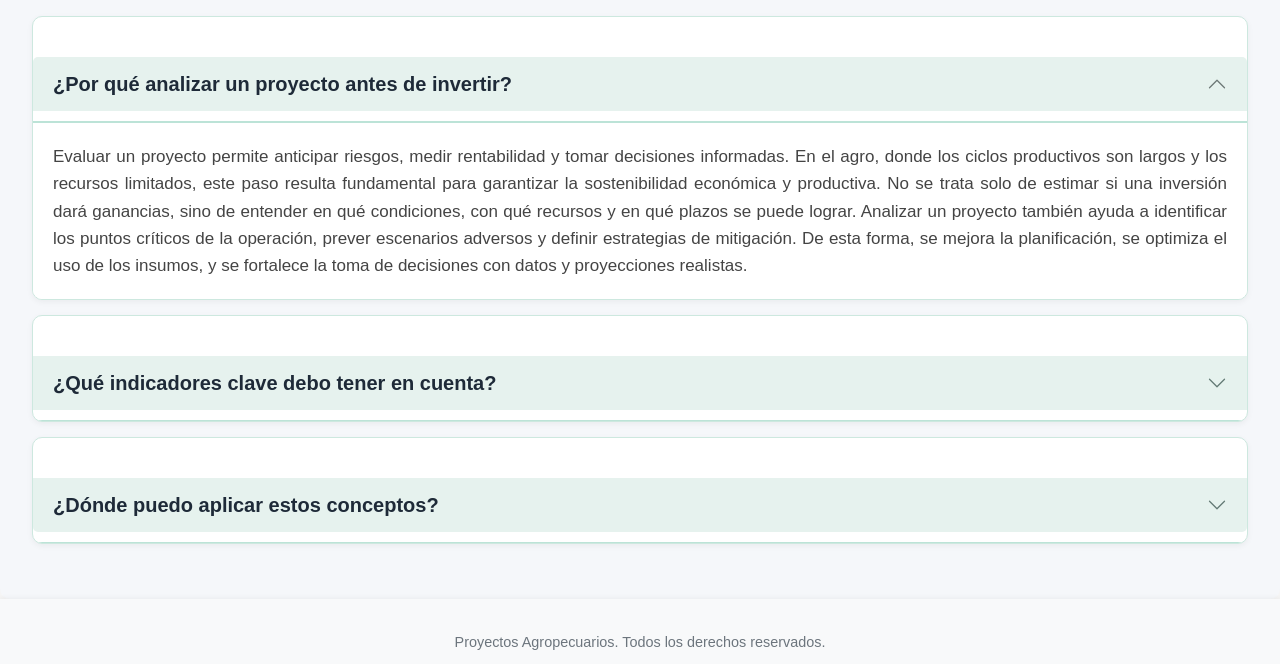
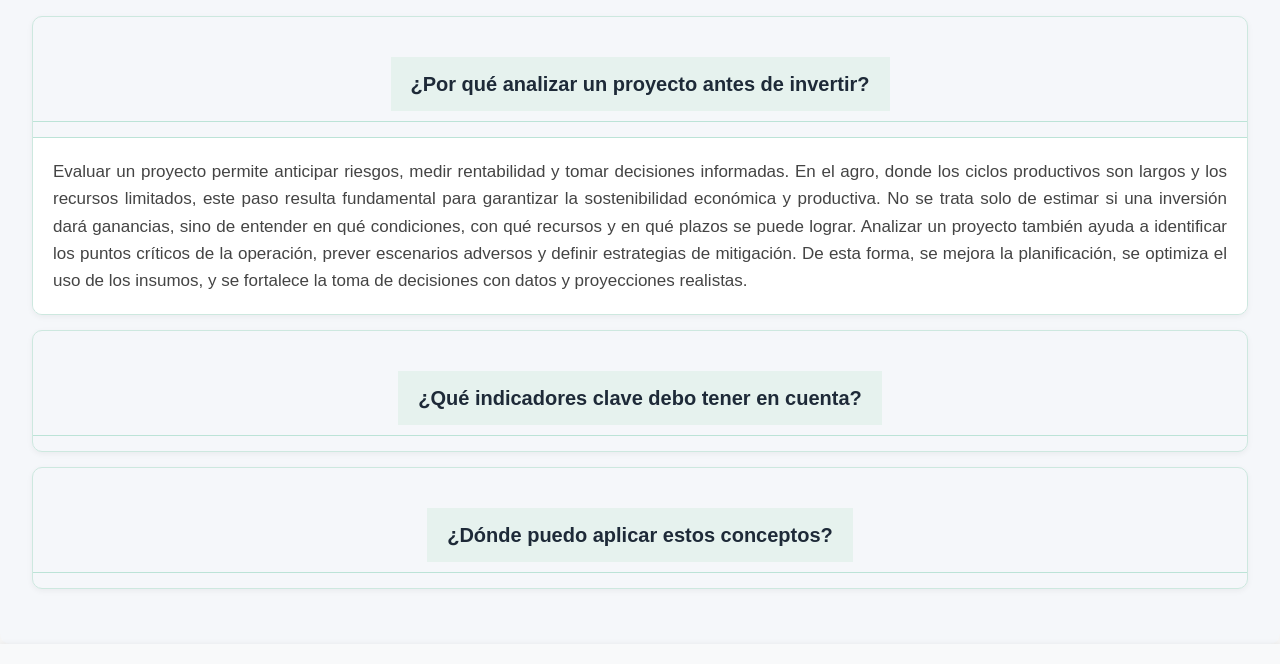
Before and after one commit to LolaScheib/Proyectos-Agropec, a plain HTML site: page pages/preg-frec.html in a window 1280 px wide. Shown: the part 497-1161 px from the top of the page. Drawn offline with nearby package versions, Linux system fonts and the light colour scheme; grey boxes are pictures that could not be loaded.

Commit message:
hice cambios en el accordion

```diff
--- a/pages/preg-frec.html
+++ b/pages/preg-frec.html
@@ -83,11 +83,11 @@
     <main>
       <section class="container-fluid">
         <h1>Preguntas frecuentes</h1>
-        <div class="accordion custom-accordion" id="accordionExample">
-          <div class="accordion-item">
-            <h2 class="accordion-header" id="headingOne">
+        <div class="acordeon-preguntas" id="acordeonExample">
+          <div class="pregunta">
+            <h2 class="encabezado-pregunta" id="headingOne">
               <button
-                class="accordion-button"
+                class="boton-pregunta"
                 type="button"
                 data-bs-toggle="collapse"
                 data-bs-target="#collapseOne"
@@ -99,11 +99,11 @@
             </h2>
             <div
               id="collapseOne"
-              class="accordion-collapse collapse show"
+              class="respuesta collapse show"
               aria-labelledby="headingOne"
-              data-bs-parent="#accordionExample"
+              data-bs-parent="#acordeonExample"
             >
-              <div class="accordion-body">
+              <div class="cuerpo-respuesta">
                 Evaluar un proyecto permite anticipar riesgos, medir
                 rentabilidad y tomar decisiones informadas. En el agro, donde
                 los ciclos productivos son largos y los recursos limitados, este
@@ -119,10 +119,10 @@
               </div>
             </div>
           </div>
-          <div class="accordion-item">
-            <h2 class="accordion-header" id="headingTwo">
+          <div class="pregunta">
+            <h2 class="encabezado-pregunta" id="headingTwo">
               <button
-                class="accordion-button collapsed"
+                class="boton-pregunta collapsed"
                 type="button"
                 data-bs-toggle="collapse"
                 data-bs-target="#collapseTwo"
@@ -134,11 +134,11 @@
             </h2>
             <div
               id="collapseTwo"
-              class="accordion-collapse collapse"
+              class="respuesta collapse"
               aria-labelledby="headingTwo"
-              data-bs-parent="#accordionExample"
+              data-bs-parent="#acordeonExample"
             >
-              <div class="accordion-body">
+              <div class="cuerpo-respuesta">
                 Rentabilidad esperada, nivel de riesgo y horizonte temporal son
                 los tres pilares principales para analizar si conviene invertir
                 en un proyecto. Estos factores forman el triángulo básico de
@@ -156,10 +156,10 @@
               </div>
             </div>
           </div>
-          <div class="accordion-item">
-            <h2 class="accordion-header" id="headingThree">
+          <div class="pregunta">
+            <h2 class="encabezado-pregunta" id="headingThree">
               <button
-                class="accordion-button collapsed"
+                class="boton-pregunta collapsed"
                 type="button"
                 data-bs-toggle="collapse"
                 data-bs-target="#collapseThree"
@@ -171,11 +171,11 @@
             </h2>
             <div
               id="collapseThree"
-              class="accordion-collapse collapse"
+              class="respuesta collapse"
               aria-labelledby="headingThree"
-              data-bs-parent="#accordionExample"
+              data-bs-parent="#acordeonExample"
             >
-              <div class="accordion-body">
+              <div class="cuerpo-respuesta">
                 En emprendimientos agrícolas, ganaderos, forestales o mixtos, la
                 evaluación de proyectos es clave para garantizar la
                 sostenibilidad y el éxito a largo plazo. Este análisis también
@@ -194,6 +194,7 @@
         </div>
       </section>
     </main>
+
     <footer class="footer">
       <p class="p-footer">
         Proyectos Agropecuarios. Todos los derechos reservados.
--- a/styles/style.css
+++ b/styles/style.css
@@ -213,7 +213,7 @@ button.btn.btn-primary {
 }
 
 /* --- Estilo personalizado para acordeón --- */
-.custom-accordion .accordion-button {
+.acordeon-preguntas .boton-pregunta {
   background-color: #e6f2ee;
   color: #1e2a38;
   font-family: "Mulish", sans-serif;
@@ -224,11 +224,13 @@ button.btn.btn-primary {
   padding: 15px 20px;
   transition: background-color 0.3s ease;
 }
-.custom-accordion .accordion-button:hover {
+
+.acordeon-preguntas .boton-pregunta:hover {
   background-color: #d0e7df;
   color: #257d67;
 }
-.custom-accordion .accordion-body {
+
+.acordeon-preguntas .cuerpo-respuesta {
   background-color: #ffffff;
   color: #444;
   padding: 20px;
@@ -236,16 +238,16 @@ button.btn.btn-primary {
   border-top: 1px solid #bce3d7;
   font-family: "Nunito", sans-serif;
 }
-.custom-accordion .accordion-item {
+
+.acordeon-preguntas .pregunta {
   border: 1px solid #cde8df;
   border-radius: 10px;
   margin-bottom: 15px;
   overflow: hidden;
   box-shadow: 0 2px 6px rgba(0, 0, 0, 0.05);
 }
-.custom-accordion .accordion-button::after {
+
+.acordeon-preguntas .boton-pregunta::after {
   filter: invert(47%) sepia(17%) saturate(367%) hue-rotate(116deg)
     brightness(91%) contrast(85%);
 }
-
-/* LO ÚNICO QUE ME QUEDA ES REVISAR LOS HTML QUE ESTEN TODOS BIEN Y VER SI LOS ESTILOS PUEDO HACERLES ALGUN CAMBIO PARA ORDENAR UN POCO MAS Y PONERLE CLASES MAS REALES MAS MIAS */
```
